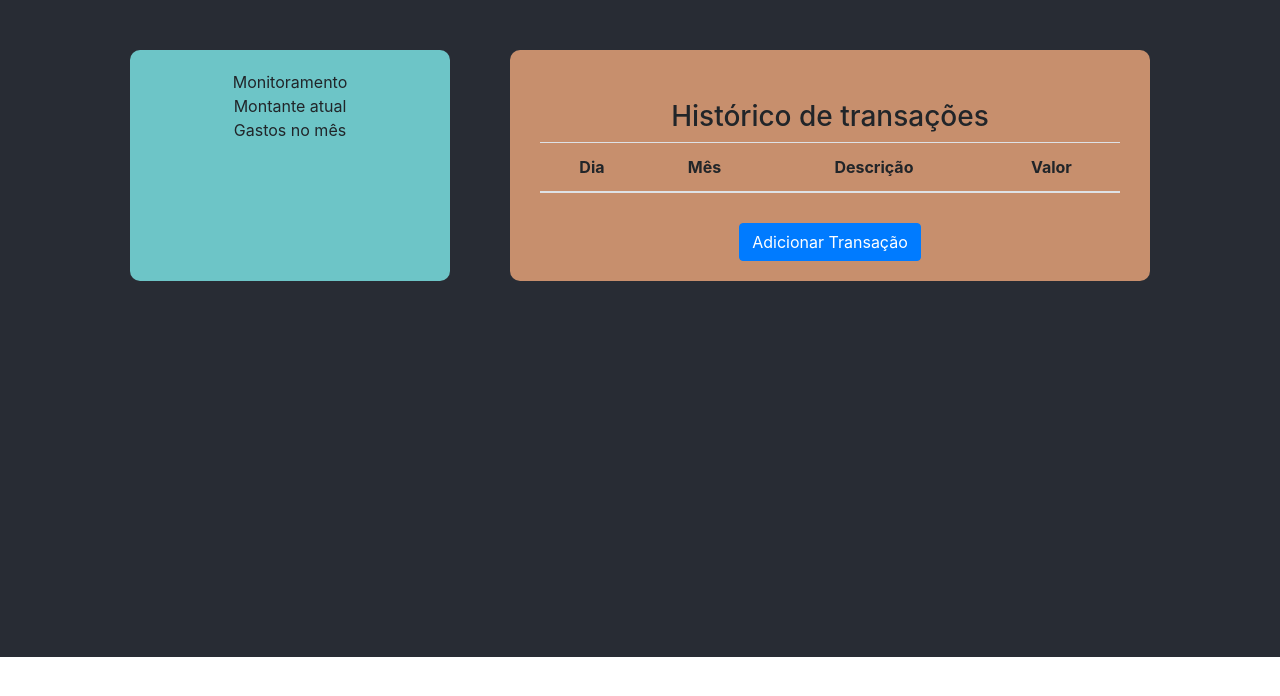
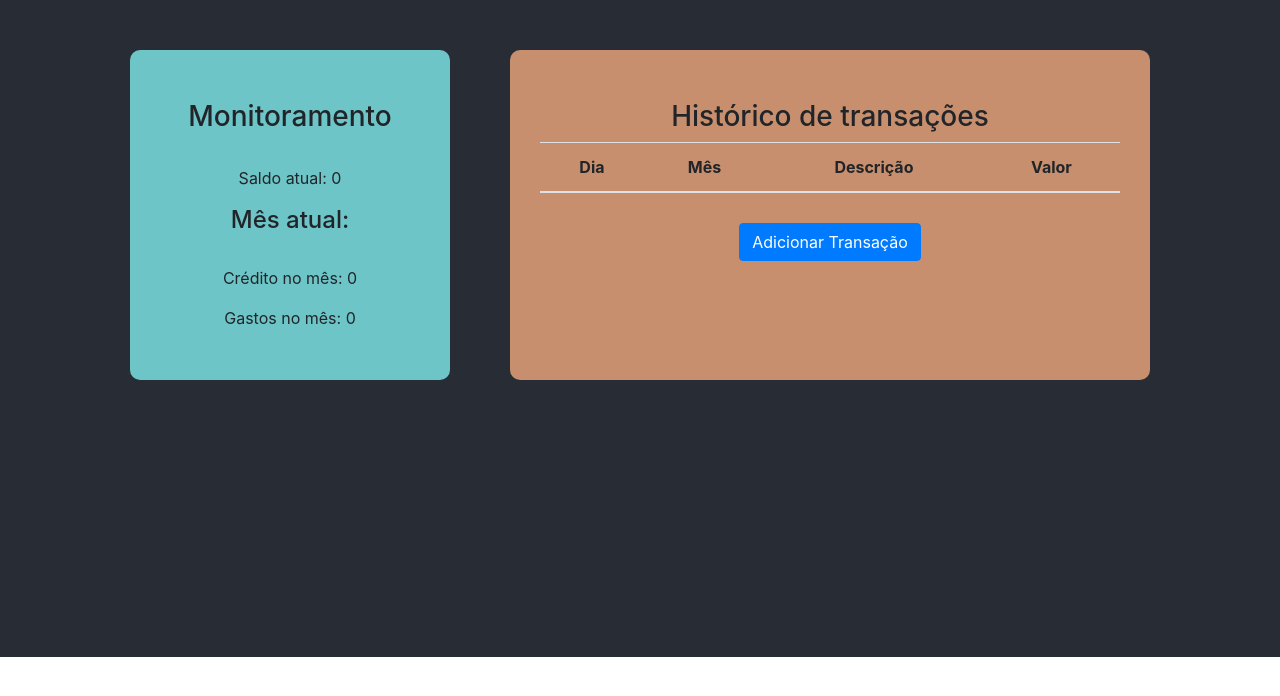
Before and after one commit to laisrhianne/finances-app, a React (Create React App) app: page / in a window 1280 px wide. Shown: the top 696 px of the page. Built offline with nearby package versions, Linux system fonts and the light colour scheme.

Commit message:
monitoring added

```diff
--- a/src/App.js
+++ b/src/App.js
@@ -3,6 +3,7 @@ import './App.css';
 import { Container, Col, Row, Button, Modal, ModalHeader, ModalBody } from 'reactstrap';
 import TransactionForm from './components/TransactionForm';
 import TransactionLog from './components/TransactionLog';
+import Monitoring from './components/Monitoring';
 
 function App() {
   const [transactions, setTransactions] = useState([]);
@@ -26,12 +27,7 @@ function App() {
       >
         <Row>
           <Col sm='3' style={styles.monitoramento}>
-            Monitoramento
-            <br />
-            Montante atual
-            <br />
-            Gastos no mês
-            <br />
+            <Monitoring transactions={transactions} />
           </Col>
           <Col sm='6' style={styles.main}>
             <TransactionLog transactions={transactions} />
--- /dev/null
+++ b/src/components/Monitoring.js
@@ -0,0 +1,58 @@
+import React from 'react';
+import { Container } from 'reactstrap';
+
+export default function Monitoring({ transactions }) {
+  let creditTransactions = transactions.filter(
+    (transaction) => transaction.credit
+  );
+  let debitTransactions = transactions.filter(
+    (transaction) => !transaction.credit
+  );
+  let saldo = saldoAtual(creditTransactions, debitTransactions);
+  const data = new Date();
+  let mesAtual = transactions.filter(
+    (transaction) => transaction.month === data.getMonth()
+  );
+  console.log('mês atual:' + mesAtual)
+  let credito = creditoMes(mesAtual);
+  let debito = debitoMes(mesAtual);
+
+  return (
+    <Container style={styles.container}>
+      <h3>Monitoramento</h3>
+      <br />
+      <p>Saldo atual: {saldo}</p>
+
+      <h4>Mês atual:</h4>
+      <br />
+      <p>Crédito no mês: {credito}</p>
+      <p>Gastos no mês: {debito}</p>
+    </Container>
+  );
+}
+
+function creditoMes(transactions) {
+  const credito = transactions.filter((transaction) => transaction.credit);
+  const soma = credito.reduce((ac, transaction) => ac + transaction.value, 0);
+  return soma;
+}
+
+function debitoMes(transactions) {
+  const debito = transactions.filter((transaction) => !transaction.credit);
+  const soma = debito.reduce((ac, transaction) => ac + transaction.value, 0);
+  return soma;
+}
+
+function saldoAtual(credit, debit) {
+  const credito = credit.reduce((ac, transaction) => ac + transaction.value, 0);
+  const debito = debit.reduce((ac, transaction) => ac - transaction.value, 0);
+  const total = credito + debito;
+  return total;
+}
+
+const styles = {
+  container: {
+    marginTop: 30,
+    marginBottom: 30,
+  },
+};
--- a/src/components/TableItem.js
+++ b/src/components/TableItem.js
@@ -1,15 +1,12 @@
 import React from 'react';
 
 export default function TableItem({ transaction }){
-  let credit = true;
-  if (transaction.credit === 'false') credit = false;
-
   let mes = nomearMes(transaction);
 
     return (
         <tr
             style={{
-              backgroundColor: credit ? '#1CE65B' : '#FF3B38',
+              backgroundColor: transaction.credit ? '#1CE65B' : '#FF3B38',
               height: 20,
             }}
           >
--- a/src/components/TransactionForm.js
+++ b/src/components/TransactionForm.js
@@ -37,9 +37,13 @@ export default function Transactionform({ addTransaction, toggleModal }) {
   }
 
   function handleCredit(event) {
+    let credit = true;
+    if (event.target.value === 'false') {
+      credit = false;
+    }
     setTransaction({
       ...transaction,
-      credit: event.target.value,
+      credit,
     });
     console.log(transaction);
   }
@@ -53,9 +57,10 @@ export default function Transactionform({ addTransaction, toggleModal }) {
   }
 
   function handleValue(event) {
+    const value = Number(event.target.value);
     setTransaction({
       ...transaction,
-      value: event.target.value,
+      value,
     });
     console.log(transaction);
   }
@@ -79,6 +84,7 @@ export default function Transactionform({ addTransaction, toggleModal }) {
                 name='description'
                 id='description'
                 onChange={handleDescription}
+                required='true'
               />
             </FormGroup>
           </Col>
@@ -90,6 +96,7 @@ export default function Transactionform({ addTransaction, toggleModal }) {
                 name='value'
                 id='value'
                 onChange={handleValue}
+                required='true'
               />
             </FormGroup>
           </Col>
```
